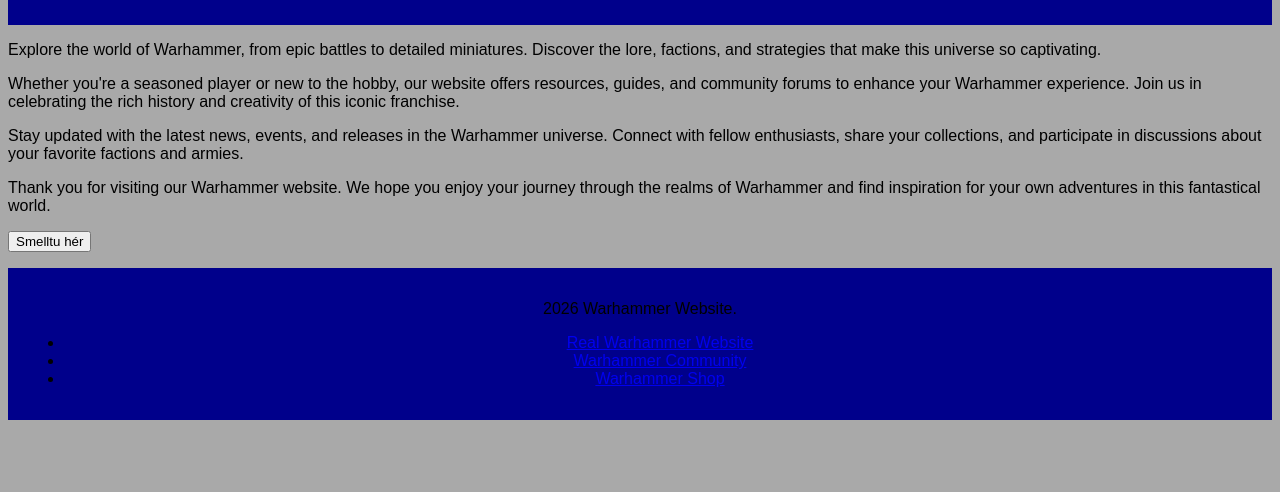
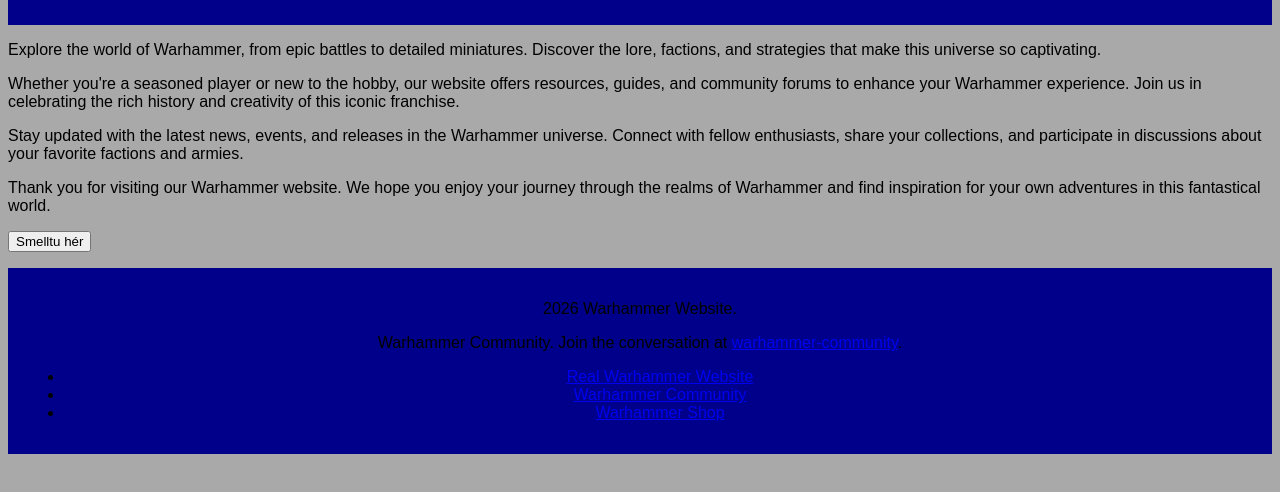
Before and after one commit to Kristjan2008/VefForritun, a plain HTML site: page Index.html in a window 1280 px wide. Shown: the part 112-604 px from the top of the page. Drawn offline with Linux system fonts and the light colour scheme.

Commit message:
Feat: change footer text

```diff
--- a/Index.html
+++ b/Index.html
@@ -21,6 +21,7 @@
     </main>
     <footer>
         <p>2026 Warhammer Website.</p>
+        <p>Warhammer Community. Join the conversation at <a href="https://www.warhammer-community.com/en-gb/">warhammer-community</a>.</p>
         <ul>
             <li><a href="https://www.warhammer.com/en-GB/home">Real Warhammer Website</a></li>
             <li><a href="https://www.warhammer-community.com/en-gb/">Warhammer Community</a></li>
```
